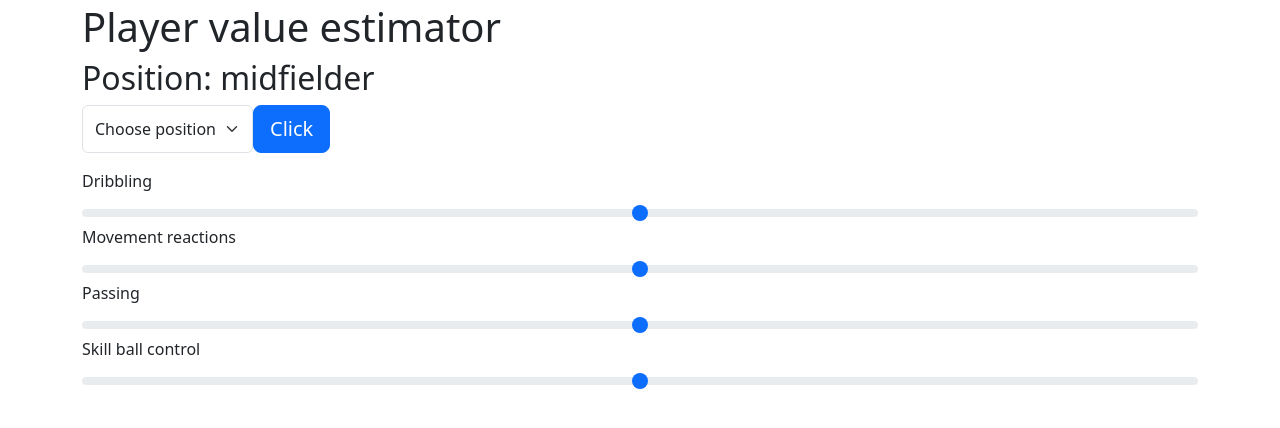
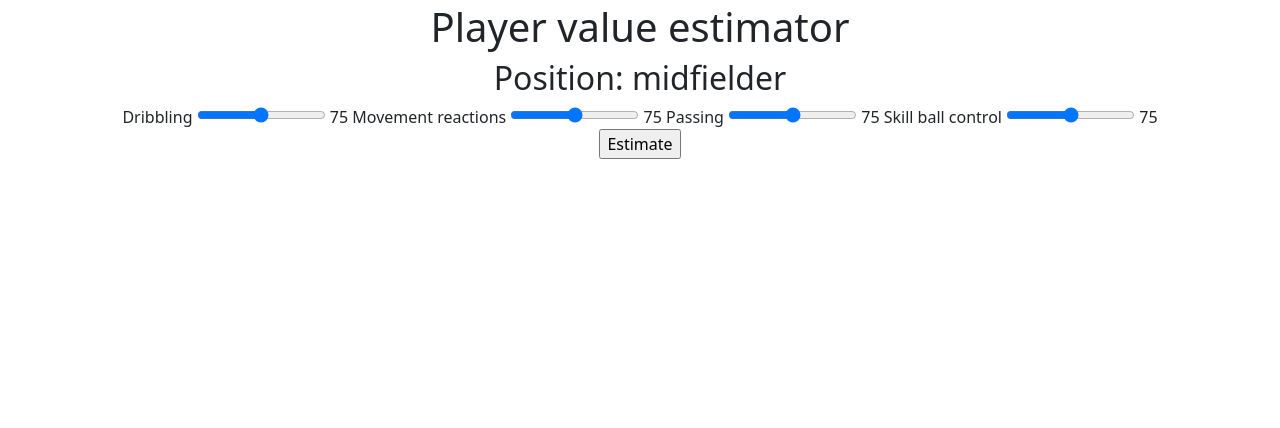
Before and after one commit to Arthemyst/Football_analysis, a Django app: template src/players/templates/players/midfielder_value_estimation.html in a window 1280 px wide. Shown: the part 117-545 px from the top of the page. Run offline with Django 3.2, Linux system fonts and the light colour scheme; the template is opened without the code that fills it, so the values that code supplies are empty; parts of the project's set-up code (start-up, migrations or seed data) failed here and were passed over; some libraries are stand-ins or nearby versions.

Commit message:
Feat: Modification on midfielder_value_estimation html template.

```diff
--- a/src/players/templates/players/midfielder_value_estimation.html
+++ b/src/players/templates/players/midfielder_value_estimation.html
@@ -1,33 +1,48 @@
 {% extends 'players/base.html' %}
 {% block content %}
-<h1>Player value estimator</h1>
-<h2>Position: midfielder</h2>
-<div class="input-group">
+<center>
+    <h1>Player value estimator</h1>
+    <h2>Position: midfielder</h2>
 
-    <form class="d-flex" action="">
-        <select required class="form-select" name="chosen_statistic" aria-label="Default select example">
-            <option selected="true" disabled="disabled" value="" hidden>Choose position</option>
+    <form method="post">
 
-            <option>Attacker</option>
-            <option>Midfielder</option>
-            <option>Defender</option>
+        <label>Dribbling
+            <input type="range" value="75" min="50" max="100" oninput="showAmount_dribbling(this.value)" />
+            <span id="dribbling">75</span>
+        </label>
 
-        </select>
-        <span class="input-group-btn">
+        <label>Movement reactions
+            <input type="range" value="75" min="50" max="100" oninput="showAmount_movement_reactions(this.value)" />
+            <span id="movement_reactions">75</span>
+        </label>
 
-            <button class="btn btn-lg btn-primary my-2 my-sm-0" type="submit">Click</button>
-        </span>
+        <label>Passing
+            <input type="range" value="75" min="50" max="100" oninput="showAmount_passing(this.value)" />
+            <span id="passing">75</span>
+        </label>
+
+        <label>Skill ball control
+            <input type="range" value="75" min="50" max="100" oninput="showAmount_skill_ball_control(this.value)" />
+            <span id="skill_ball_control">75</span>
+        </label>
+
+        <script>
+            function showAmount_dribbling(newAmount_dribbling) {
+                document.getElementById('dribbling').innerHTML = newAmount_dribbling;
+            }
+            function showAmount_movement_reactions(newAmount_movement_reactions) {
+                document.getElementById('movement_reactions').innerHTML = newAmount_movement_reactions;
+            }
+            function showAmount_passing(newAmount_passing) {
+                document.getElementById('passing').innerHTML = newAmount_passing;
+            }
+            function showAmount_skill_ball_control(newAmount_skill_ball_control) {
+                document.getElementById('skill_ball_control').innerHTML = newAmount_skill_ball_control;
+            }
+        </script>
+        <input type="submit" value="Estimate">
     </form>
+</center>
 
-</div>
-
-<label for="customRange1" class="form-label">Dribbling</label>
-<input type="range" class="form-range" id="customRange1">
-<label for="customRange1" class="form-label">Movement reactions</label>
-<input type="range" class="form-range" id="customRange2">
-<label for="customRange1" class="form-label">Passing</label>
-<input type="range" class="form-range" id="customRange3">
-<label for="customRange1" class="form-label">Skill ball control</label>
-<input type="range" class="form-range" id="customRange4">
 
 {% endblock %}
```
Also changed, not shown: README.md.
